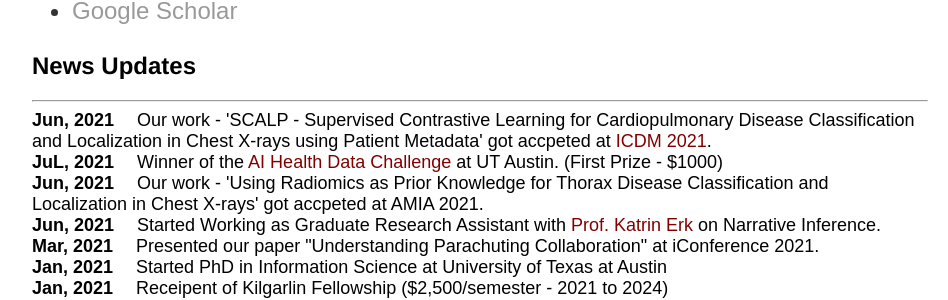
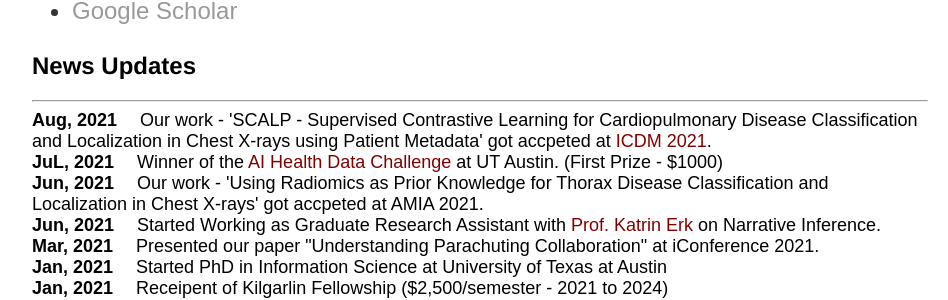
Before and after one commit to Ajay1994/ajay1994.github.io, a Jekyll site: the page built from index.html, in a window 1280 px wide. Shown: the part 1050-1350 px from the top of the page, without its empty margins (160-1108 px from the left). Built offline with Jekyll 4.4.1, drawn with Linux system fonts in a browser that asks for light colours.

Commit message:
Update index.html

```diff
--- a/index.html
+++ b/index.html
@@ -39,7 +39,7 @@
 		<h2 style = "font-size:24px">News Updates</h2>
 		<hr/>
 		<div style ="font-size:18px; font-family: Arial, Helvetica, sans-serif;">
-			<strong>Jun, 2021</strong> &emsp;Our work - 'SCALP - Supervised Contrastive Learning for Cardiopulmonary Disease Classification and Localization in Chest X-rays using Patient Metadata' got accpeted at <a href = "https://icdm2021.auckland.ac.nz/" style="color:#800000">ICDM 2021</a>.</br>
+			<strong>Aug, 2021</strong> &emsp;Our work - 'SCALP - Supervised Contrastive Learning for Cardiopulmonary Disease Classification and Localization in Chest X-rays using Patient Metadata' got accpeted at <a href = "https://icdm2021.auckland.ac.nz/" style="color:#800000">ICDM 2021</a>.</br>
 			<strong>JuL, 2021</strong> &emsp;Winner of the <a href = "https://aihealth.ischool.utexas.edu/AIHealthChallenge/index.html" style="color:#800000">AI Health Data Challenge</a> at UT Austin. (First Prize - $1000)</br>
 			<strong>Jun, 2021</strong> &emsp;Our work - 'Using Radiomics as Prior Knowledge for Thorax Disease Classification and Localization in Chest X-rays' got accpeted at AMIA 2021.</br>
 			<strong>Jun, 2021</strong> &emsp;Started Working as Graduate Research Assistant with <a href = "http://www.katrinerk.com/" style="color:#800000"> Prof. Katrin Erk </a> on Narrative Inference. </br>
```
